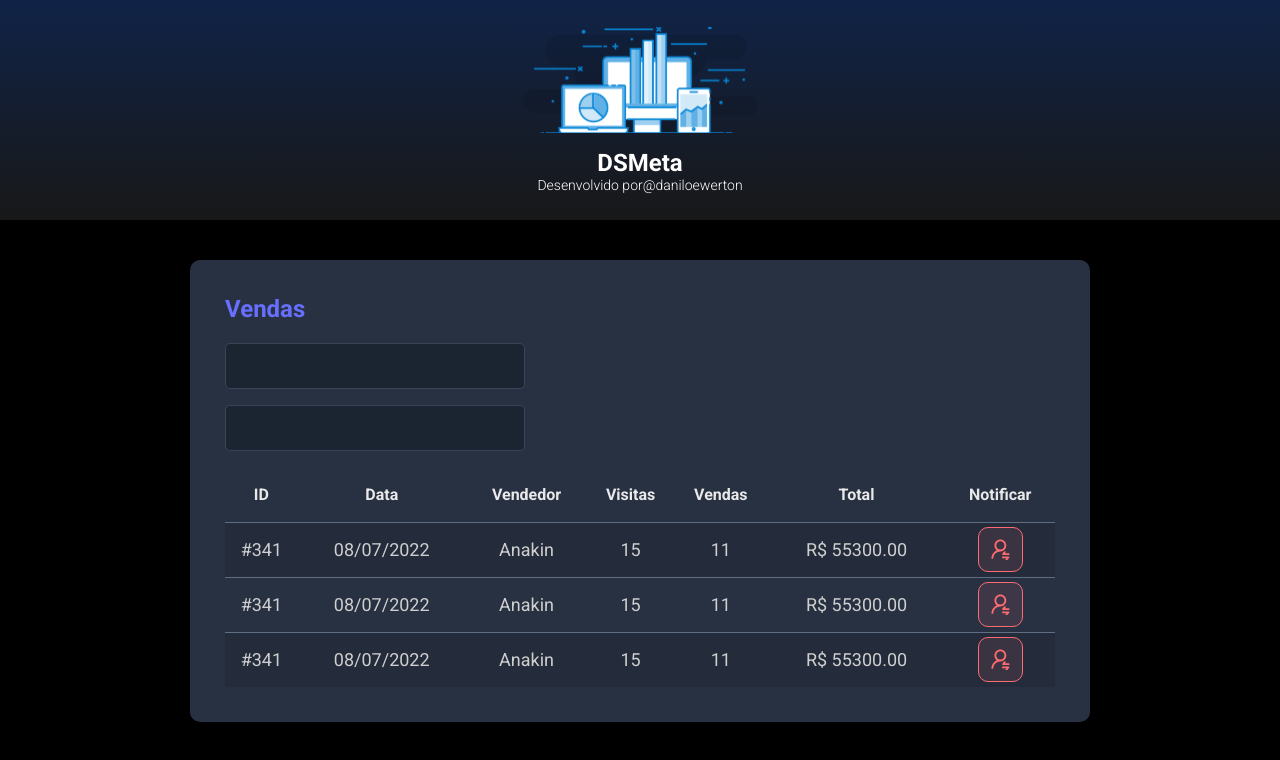
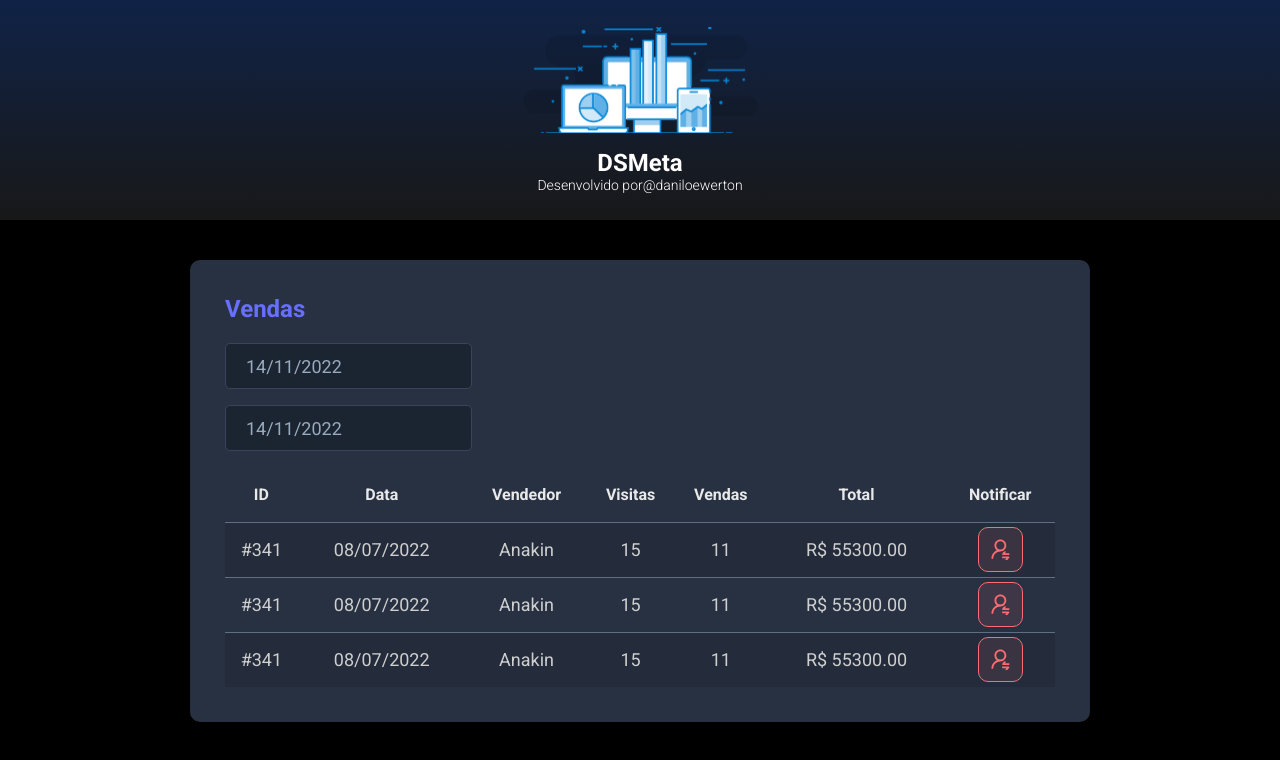
Before and after one commit to daniloewerton/dsmeta2, a React (Vite) app in the folder frontend/: page / in a window 1280 px wide. Shown: the top 760 px of the page. Built offline with nearby package versions, Linux system fonts and the light colour scheme.

Commit message:
Date picker

```diff
--- a/frontend/package.json
+++ b/frontend/package.json
@@ -8,7 +8,9 @@
     "preview": "vite preview"
   },
   "dependencies": {
+    "@types/react-datepicker": "4.4.2",
     "react": "^18.0.0",
+    "react-datepicker": "4.8.0",
     "react-dom": "^18.0.0"
   },
   "devDependencies": {
--- a/frontend/src/components/SalesCard/index.tsx
+++ b/frontend/src/components/SalesCard/index.tsx
@@ -1,16 +1,28 @@
-import NotificationButton from '../NotificationButton';
-import './style.css'
+import NotificationButton from "../NotificationButton";
+import "./style.css";
+import DatePicker from "react-datepicker";
+import "react-datepicker/dist/react-datepicker.css";
 
 function SalesCard() {
-    return(
+  return (
     <div className="dsmeta-card">
       <h2 className="dsmeta-sales-title">Vendas</h2>
       <div>
         <div className="dsmeta-form-control-container">
-                <input className="dsmeta-form-control" type="text" />
+          <DatePicker
+            selected={new Date()}
+            onChange={(date: Date) => {}}
+            className="dsmeta-form-control"
+            dateFormat="dd/MM/yyyy"
+          />
         </div>
         <div className="dsmeta-form-control-container">
-                <input className="dsmeta-form-control" type="text" />
+          <DatePicker
+            selected={new Date()}
+            onChange={(date: Date) => {}}
+            className="dsmeta-form-control"
+            dateFormat="dd/MM/yyyy"
+          />
         </div>
       </div>
 
@@ -68,12 +80,10 @@ function SalesCard() {
               </td>
             </tr>
           </tbody>
-
         </table>
       </div>
-
     </div>
-    )
+  );
 }
 
 export default SalesCard;
```
Also changed, not shown: 1 other file (tests, documents, lock files or other folders). Lines whose indentation alone changed are shown as unchanged.
